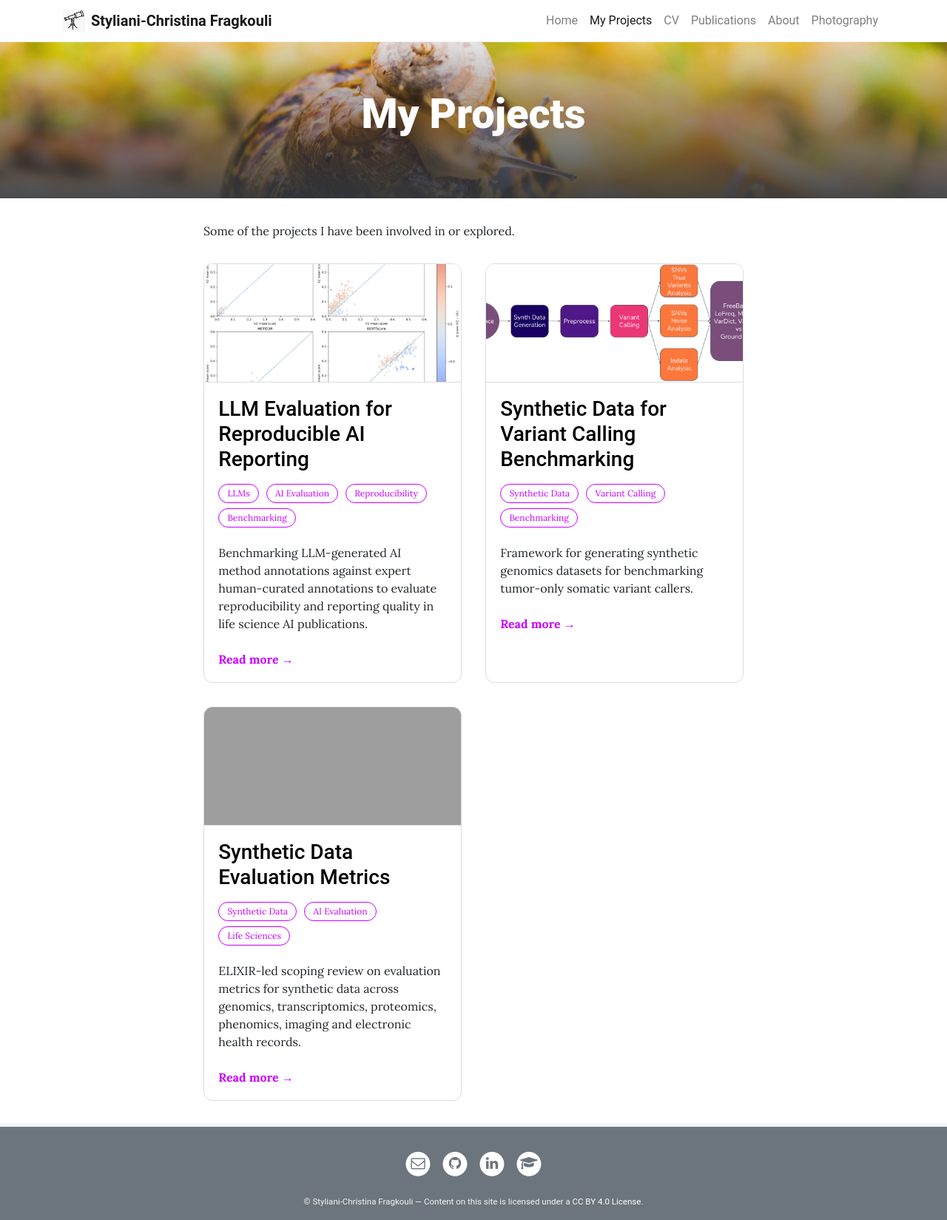
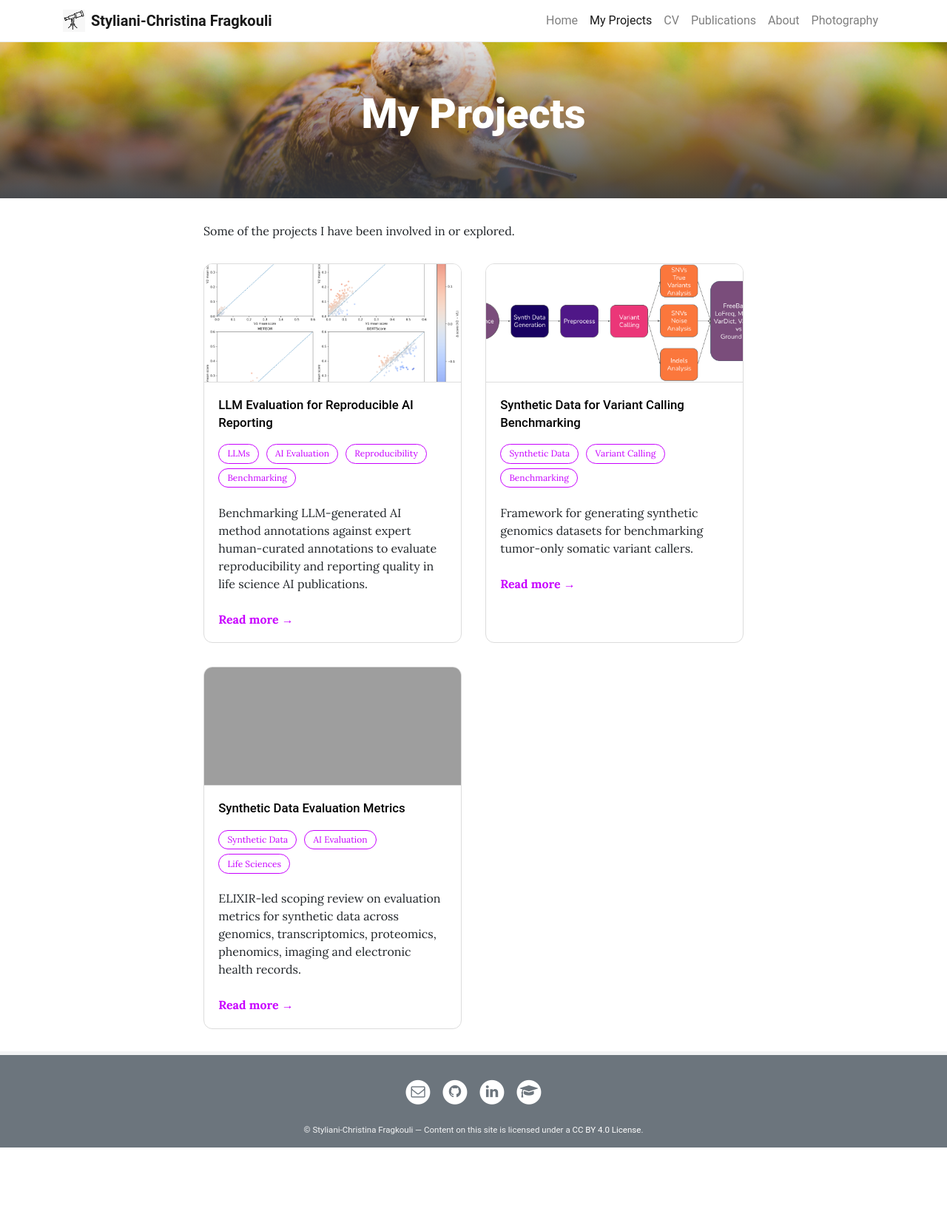
Before and after one commit to sfragkoul/sfragkoul.github.io, a Jekyll site: the page built from pages/Projects.md, in a window 1280 px wide. Shown: the whole page at 74% size. Built offline with Jekyll 4.4.1, drawn with Linux system fonts in a browser that asks for light colours; after the commit the page ends 1551 px from its top, so only the background shows below that; grey boxes are pictures that could not be loaded.

Commit message:
card title smaller

```diff
--- a/_sass/_main.scss
+++ b/_sass/_main.scss
@@ -43,6 +43,8 @@ body > main {
 
 .project-content h3 {
   margin-top: 0;
+  font-size: 1.05rem;
+  line-height: 1.4;
 }
 
 
```
